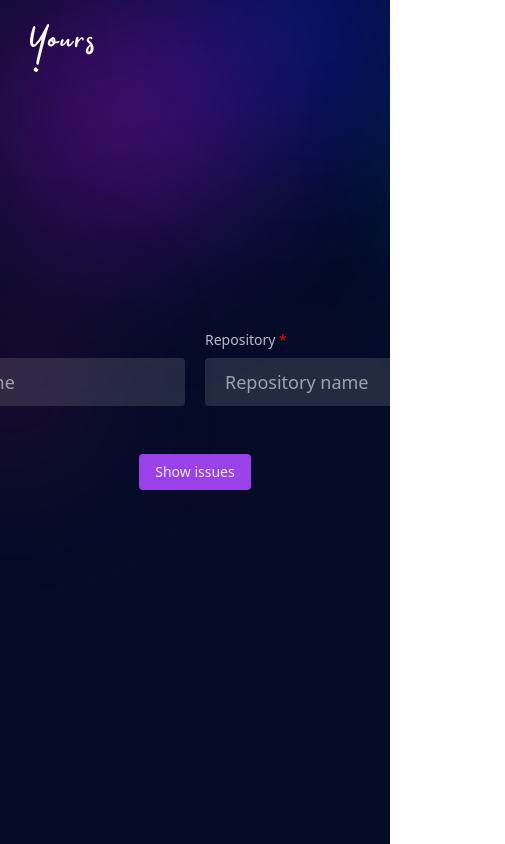
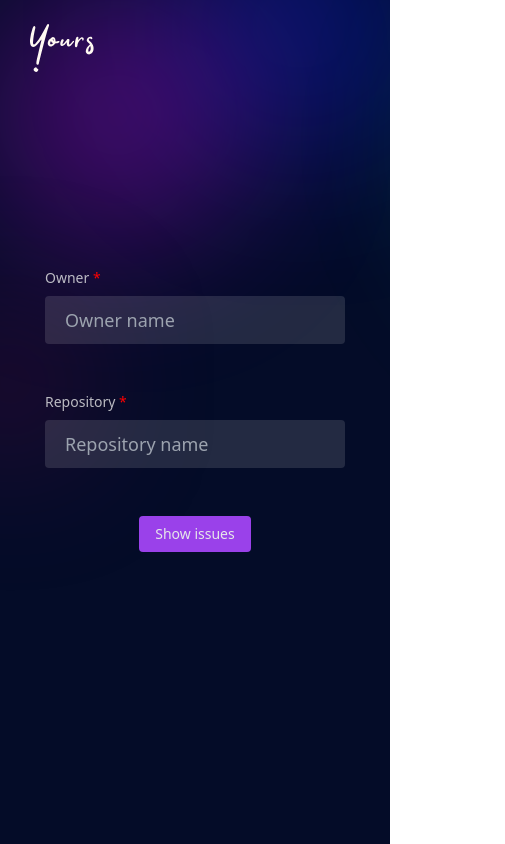
Before and after one commit to SadatJubayer/github-issue-tracker, a React (Create React App) app: page / in a window 390 px wide. Shown: the whole page, 505 px wide, since content can reach past the window. Built offline with nearby package versions, Linux system fonts and the light colour scheme; no server answers; what javascript-time-ago would draw is missing.

Commit message:
👌 IMPROVE: Reponsive inputs

```diff
--- a/src/pages/Home.page.tsx
+++ b/src/pages/Home.page.tsx
@@ -40,7 +40,7 @@
     return (
         <Layout bgWithSvg centerContent>
             <form onSubmit={handleFromSubmit}>
-                <div className="flex justify-center items-center space-x-5">
+                <div className="flex flex-col sm:flex-row space-x-0 sm:space-x-5 justify-center items-center ">
                     <Input
                         value={owner}
                         onChange={(e) => setOwner(e.target.value)}
```
